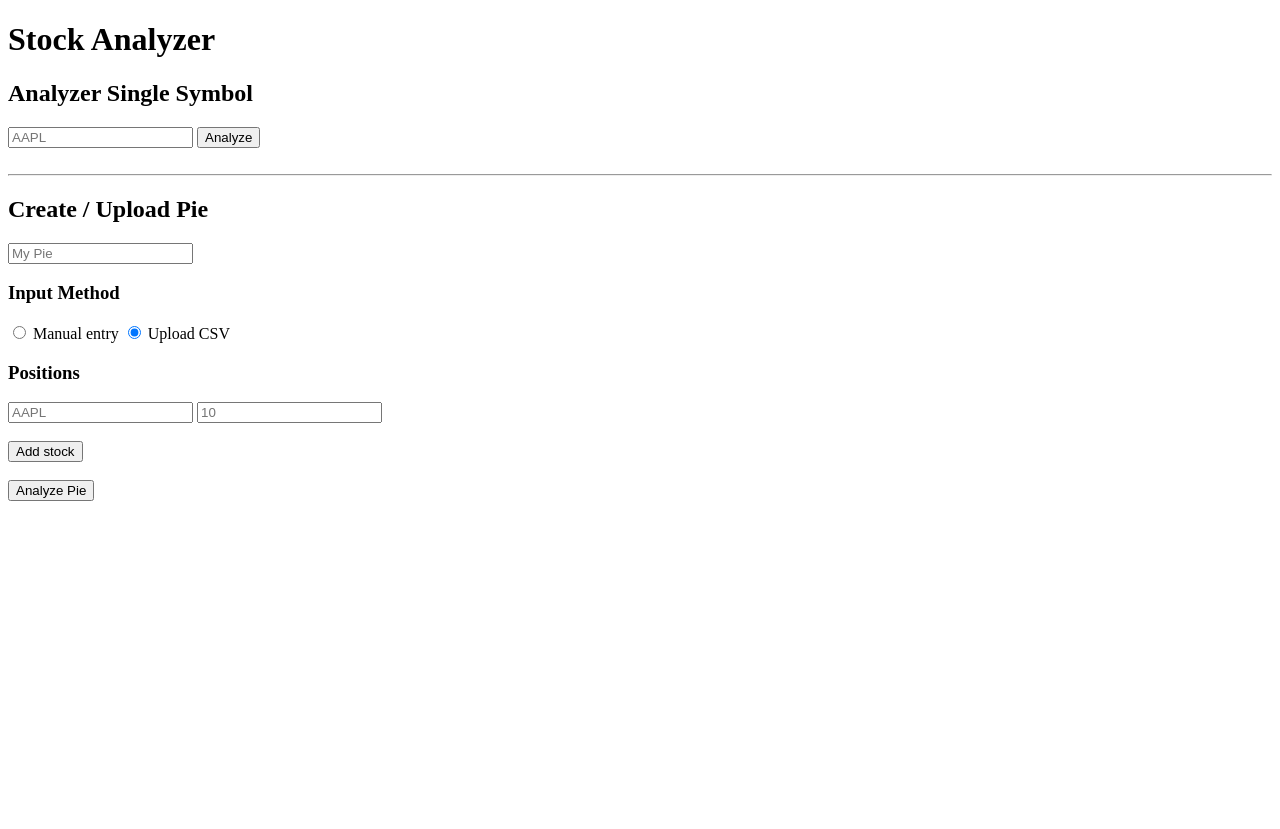
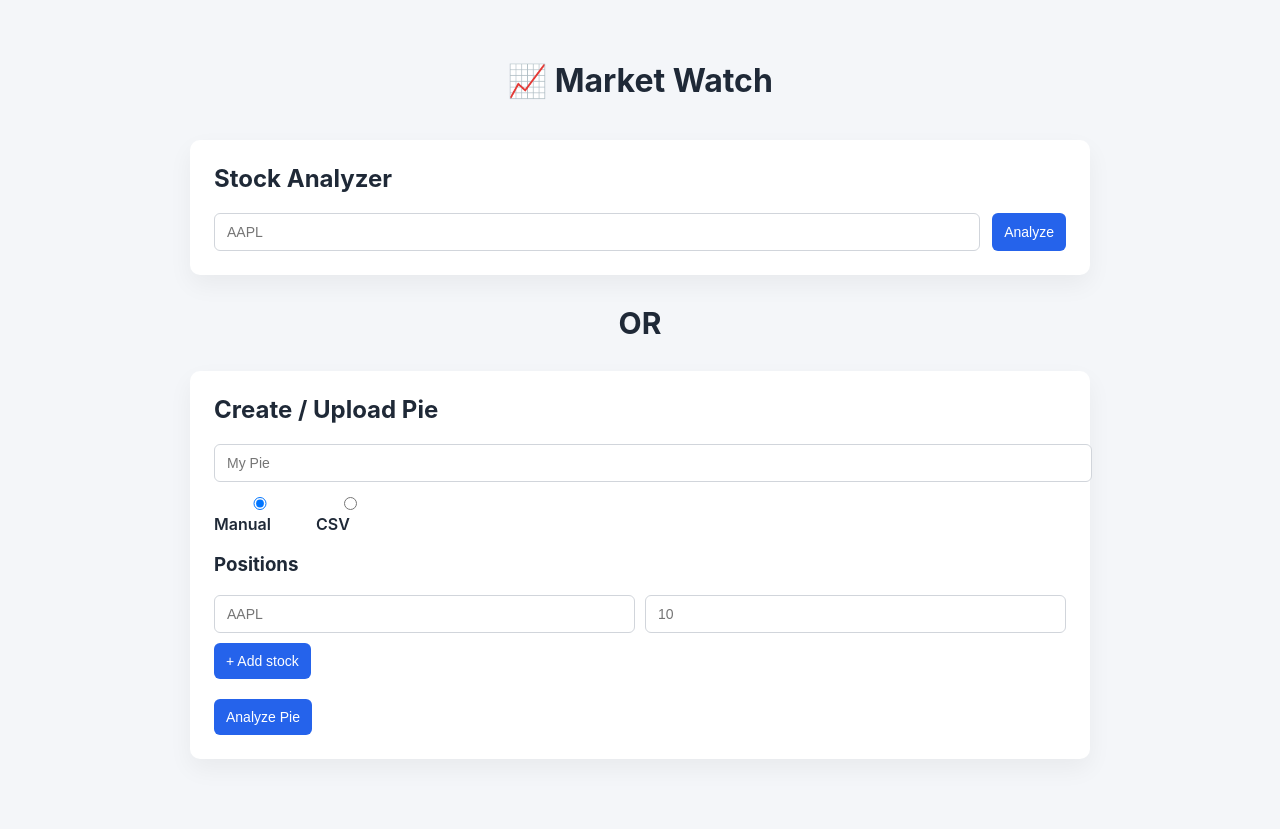
Before and after one commit to cmodi306/stock_market_alert, a FastAPI app: page / in a window 1280 px wide. Before the commit the page ends 501 px from the top, so only its background shows below. Run offline with FastAPI, Linux system fonts and the light colour scheme.

Commit message:
improved gui

```diff
--- a/templates/index.html
+++ b/templates/index.html
@@ -1,15 +1,121 @@
 <!DOCTYPE html>
-<html>
+<html lang="en">
 <head>
+    <meta charset="UTF-8">
     <title>Market Watch</title>
+    <style>
+        body {
+            font-family: Inter, Arial, sans-serif;
+            background: #f4f6f9;
+            margin: 0;
+            padding: 40px;
+            color: #1f2937;
+        }
+
+        .container {
+            max-width: 900px;
+            margin: auto;
+        }
+
+        h1 {
+            text-align: center;
+            margin-bottom: 40px;
+        }
+
+        h2 {
+            margin-top: 0;
+        }
+
+        .card {
+            background: #fff;
+            padding: 24px;
+            border-radius: 10px;
+            box-shadow: 0 10px 25px rgba(0,0,0,0.05);
+            margin-bottom: 30px;
+        }
+
+        label {
+            font-weight: 600;
+        }
+
+        input, button {
+            padding: 10px 12px;
+            border-radius: 6px;
+            border: 1px solid #d1d5db;
+            font-size: 14px;
+        }
+
+        input {
+            width: 100%;
+        }
+
+        button {
+            background: #2563eb;
+            color: #fff;
+            border: none;
+            cursor: pointer;
+        }
+
+        button:hover {
+            background: #1d4ed8;
+        }
+
+        .row {
+            display: flex;
+            gap: 12px;
+            margin-top: 12px;
+        }
+
+        .row input {
+            flex: 1;
+        }
+
+        .inline {
+            display: flex;
+            gap: 20px;
+            margin-top: 12px;
+        }
+
+        .position {
+            display: flex;
+            gap: 10px;
+            margin-top: 10px;
+        }
+
+        .position button {
+            background: #ef4444;
+        }
+
+        .position button:hover {
+            background: #dc2626;
+        }
+
+        ul {
+            padding-left: 20px;
+        }
+
+        .error {
+            color: #dc2626;
+            font-weight: 600;
+        }
+
+        .muted {
+            color: #6b7280;
+            font-size: 13px;
+        }
+    </style>
 </head>
 <body>
 
-<h1>Stock Analyzer</h1>
+<div class="container">
 
-<h2>Analyzer Single Symbol</h2>
+    <h1>📈 Market Watch</h1>
 
-<form method="post" action="/analyze">
+    <!-- SINGLE ANALYZER -->
+    <div class="card">
+        <h2>Stock Analyzer</h2>
+
+        <form method="post" action="/analyze" class="row">
             <input name="symbol" placeholder="AAPL" required>
             <button type="submit">Analyze</button>
         </form>
@@ -25,50 +131,50 @@
         {% endif %}
 
         {% if error %}
-    <p style="color:red;">{{ error }}</p>
+            <p class="error">{{ error }}</p>
         {% endif %}
+    </div>
+    <style>
+    p{text-align: center;}
+    </style>
+    <b><p style="font-size: 30px;">OR</p></b>
 
-<br>
-<hr>
-
+    <!-- PIE ANALYZER -->
+    <div class="card">
         <h2>Create / Upload Pie</h2>
 
         <form method="post" action="/pie/analyze" enctype="multipart/form-data">
 
             <input name="pie_name" placeholder="My Pie" required>
 
-    <h3>Input Method</h3>
-
+            <div class="inline">
                 <label>
                     <input type="radio" name="input_method" value="manual" checked onclick="toggleInput('manual')">
-        Manual entry
+                    Manual
                 </label>
-
                 <label>
-        <input type="radio" name="input_method" value="csv" checked onclick="toggleInput('csv')">
-        Upload CSV
+                    <input type="radio" name="input_method" value="csv" onclick="toggleInput('csv')">
+                    CSV
                 </label>
+            </div>
 
             <!-- MANUAL INPUT -->
             <div id="manual-input">
                 <h3>Positions</h3>
-
                 <div id="positions">
                     <div class="position">
                         <input name="symbols" placeholder="AAPL" required>
-                <input name="shares" type="number" step="1" min="1" placeholder="10" required>
+                        <input name="shares" type="number" min="1" placeholder="10" required>
                     </div>
                 </div>
-
-        <br>
-        <button type="button" onclick="addPosition()">Add stock</button>
+                <button type="button" onclick="addPosition()" style="margin-top:10px;">+ Add stock</button>
             </div>
 
             <!-- CSV INPUT -->
             <div id="csv-input" style="display:none;">
                 <h3>Upload CSV</h3>
                 <input type="file" name="csv_file" accept=".csv">
-        <p>Format: <code>symbol,shares</code></p>
+                <p class="muted">Format: symbol,shares</p>
             </div>
 
             <br>
@@ -76,37 +182,31 @@
         </form>
 
         {% if result %}
-    <h2>{{ result.pie_name }}</h2>
+            <hr>
+            <h3>{{ result.pie_name }}</h3>
             <p>Total Value: {{ result.total_current }}</p>
-    <p>30D High Value: {{ result.mean_normalized_highest_price_30d }}</p>
-    <p>Deviation from High (%): {{ result.deviation_from_high }}%</p>
+            <p>Deviation from 30D High: {{ result.deviation_from_high }}%</p>
 
-    <h3>Breakdown</h3>
             <ul>
                 {% for row in result.breakdown %}
-            <li>
-                {{ row.symbol }} —
-                Shares: {{ row.shares }},
-                Value: {{ row.current_value }}
-            </li>
+                    <li>{{ row.symbol }} — {{ row.shares }} shares ({{ row.current_value }})</li>
                 {% endfor %}
             </ul>
         {% endif %}
+    </div>
+
+</div>
 
 <script>
 function addPosition() {
     const container = document.getElementById("positions");
-
     const div = document.createElement("div");
     div.className = "position";
-
     div.innerHTML = `
-        <br>
         <input name="symbols" placeholder="AAPL" required>
-        <input name="shares" type="number" step="1" min="1" placeholder="10" required>
+        <input name="shares" type="number" min="1" placeholder="10" required>
         <button type="button" onclick="this.parentElement.remove()">✕</button>
     `;
-
     container.appendChild(div);
 }
 
@@ -117,17 +217,14 @@ function toggleInput(mode) {
     manual.style.display = mode === "manual" ? "block" : "none";
     csv.style.display = mode === "csv" ? "block" : "none";
 
-    // Disable manual inputs when CSV selected
-    manual.querySelectorAll("input").forEach(input => {
-        input.disabled = (mode !== "manual");
+    manual.querySelectorAll("input").forEach(i => {
+        i.disabled = (mode !== "manual");
     });
 
-    // Disable CSV inputs when manual selected
-    csv.querySelectorAll("input").forEach(input => {
-        input.disabled = (mode !== "csv");
+    csv.querySelectorAll("input").forEach(i => {
+        i.disabled = (mode !== "csv");
     });
 }
-
 </script>
 
 </body>
```
Also changed, not shown: templates/index copy.html (added, +134 -0 lines), preview.png (added). Lines whose indentation alone changed are shown as unchanged.
